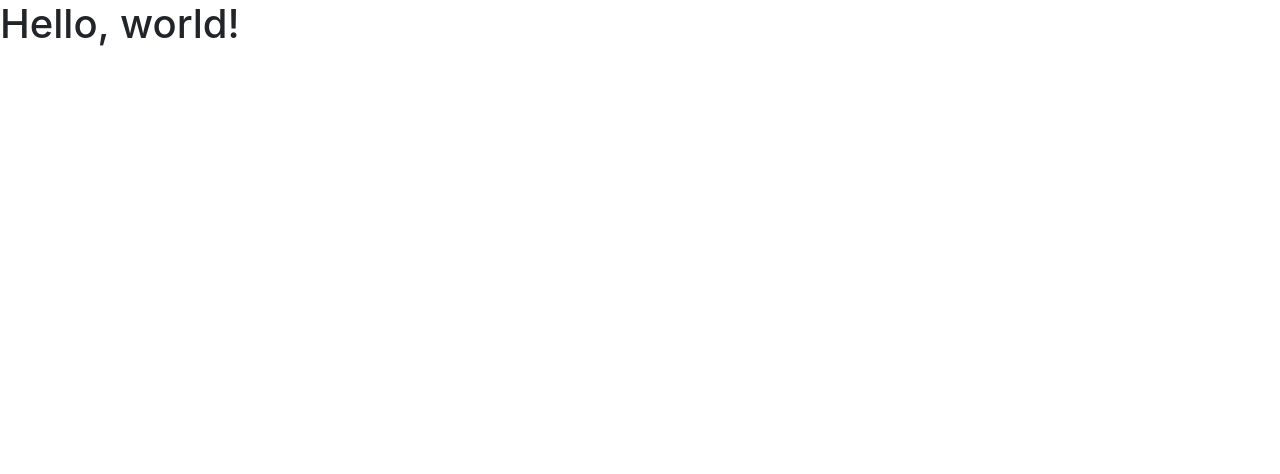
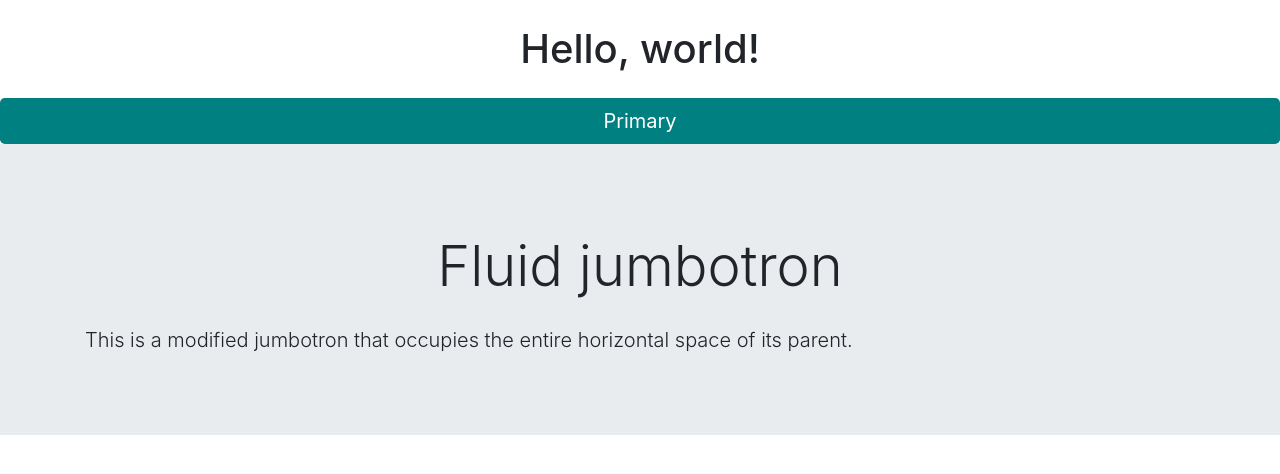
Before and after one commit to yourfriendfitz/DC-Week-3, a plain HTML site: page bootstrap-practice/index.html in a window 1280 px wide. Drawn offline with nearby package versions, Linux system fonts and the light colour scheme.

Commit message:
Added the bootsrap cdn and own style sheet to overwrite the bootstrap css. Added a jumotron and full page button and centered all items.

```diff
--- a/bootstrap-practice/index.html
+++ b/bootstrap-practice/index.html
@@ -9,18 +9,27 @@
     <!-- Bootstrap CSS -->
     <link rel="stylesheet" href="https://stackpath.bootstrapcdn.com/bootstrap/4.3.1/css/bootstrap.min.css"
         integrity="sha384-ggOyR0iXCbMQv3Xipma34MD+dH/1fQ784/j6cY/iJTQUOhcWr7x9JvoRxT2MZw1T" crossorigin="anonymous">
+    <link rel="stylesheet" href="styles.css">
 
     <title>Hello, world!</title>
 </head>
 
 <body>
     <h1>Hello, world!</h1>
+    <button type="button" class="btn btn-primary btn-lg btn-block">Primary</button>
+
+    <div class="jumbotron jumbotron-fluid">
+        <div class="container">
+            <h1 class="display-4">Fluid jumbotron</h1>
+            <p class="lead">This is a modified jumbotron that occupies the entire horizontal space of its parent.</p>
+        </div>
+    </div>
 
     <!-- Optional JavaScript -->
     <!-- jQuery first, then Popper.js, then Bootstrap JS -->
-    <script src="https://code.jquery.com/jquery-3.3.1.slim.min.js"
-        integrity="sha384-q8i/X+965DzO0rT7abK41JStQIAqVgRVzpbzo5smXKp4YfRvH+8abtTE1Pi6jizo"
-        crossorigin="anonymous"></script>
+    <script src=" https://code.jquery.com/jquery-3.3.1.slim.min.js"
+        integrity="sha384-q8i/X+965DzO0rT7abK41JStQIAqVgRVzpbzo5smXKp4YfRvH+8abtTE1Pi6jizo" crossorigin="anonymous">
+        </script>
     <script src="https://cdnjs.cloudflare.com/ajax/libs/popper.js/1.14.7/umd/popper.min.js"
         integrity="sha384-UO2eT0CpHqdSJQ6hJty5KVphtPhzWj9WO1clHTMGa3JDZwrnQq4sF86dIHNDz0W1"
         crossorigin="anonymous"></script>
--- a/bootstrap-practice/styles.css
+++ b/bootstrap-practice/styles.css
@@ -0,0 +1,9 @@
+.btn {
+    background-color: teal;
+    border-style: none;
+}
+
+h1 {
+    text-align: center;
+    margin: 25px;
+}
```
